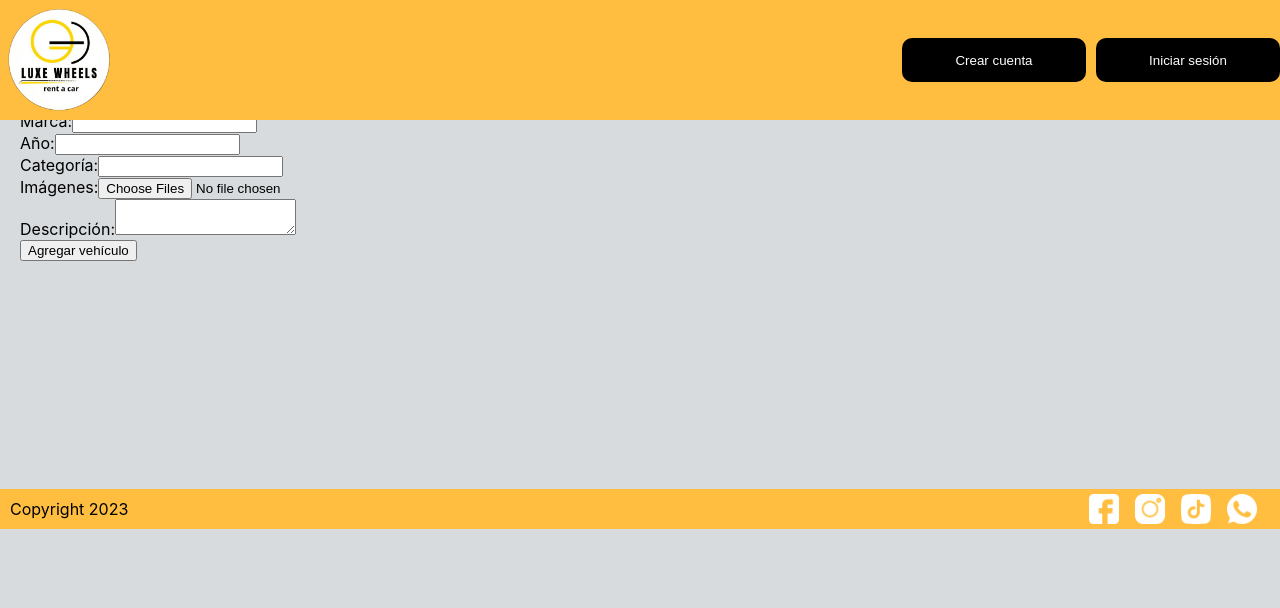
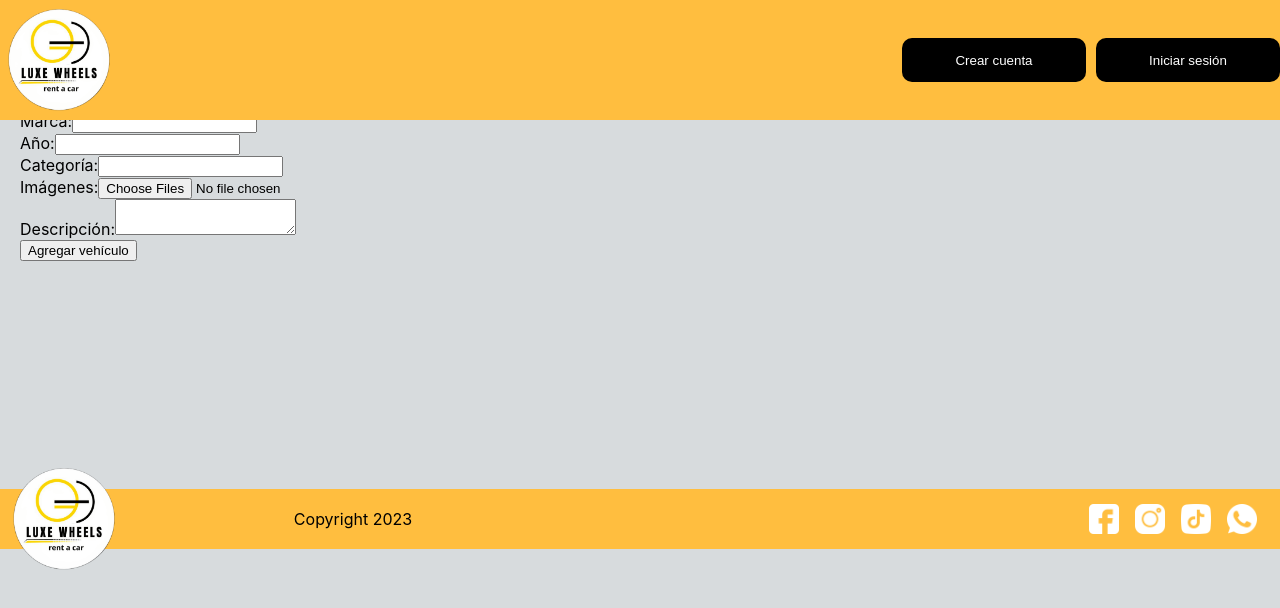
Before and after one commit to ManuelAbraham2001/LuxeWheels, a React (Vite) app in the folder Frontend/: page /admin/addproduct in a window 1280 px wide. Shown: the top 608 px of the page. Built offline with nearby package versions, Linux system fonts and the light colour scheme; no server answers.

Commit message:
logo-footer

```diff
--- a/Frontend/src/Components/Footer.jsx
+++ b/Frontend/src/Components/Footer.jsx
@@ -7,8 +7,12 @@ import "./styles/Footer.css"
 const Footer = () => {
   return (
     <footer className='footer'>
+
+        <div className="logo-container">
+        <img className="logo"src="/images/Logo_dark1.png" alt="Autos de alquiler" />
+        </div>
         <p>Copyright 2023</p>
-        <div className='iconos'>
+      <div className='iconos'>
         <img className='icon' src="/images/ico-facebook.png" alt='facebook-logo' />
         <img  className='icon'src="/images/ico-instagram.png" alt='instagram-logo' />
         <img  className='icon'src="/images/ico-tiktok.png" alt='tiktok-logo' />
--- a/Frontend/src/Components/styles/Footer.css
+++ b/Frontend/src/Components/styles/Footer.css
@@ -7,7 +7,7 @@ footer {
     top:12rem;
     bottom: 0;
     width: 100%;
-    height: 40px;
+    height: 60px;
     margin-top: 1rem;
     background: #FFBE3F;
     box-sizing: border-box;
@@ -18,16 +18,7 @@ footer {
 }
 
 
-
-
-footer > img{
-    width: 30px;
-    margin: 0px;
-    padding: 3px;
-    box-sizing: border-box;
-
-  }
-  footer > p{
+footer > p{
     margin: 0;
     text-align: center;
 
@@ -44,3 +35,14 @@ footer > img{
     height: 30px;
     margin-right: 10px;
   }
+  .logo-container {
+
+    width: 110px;
+    height: 110px;
+  }
+
+  .logo {
+    width: 100%;
+    height: 100%;
+    object-fit: contain;
+  }
```
